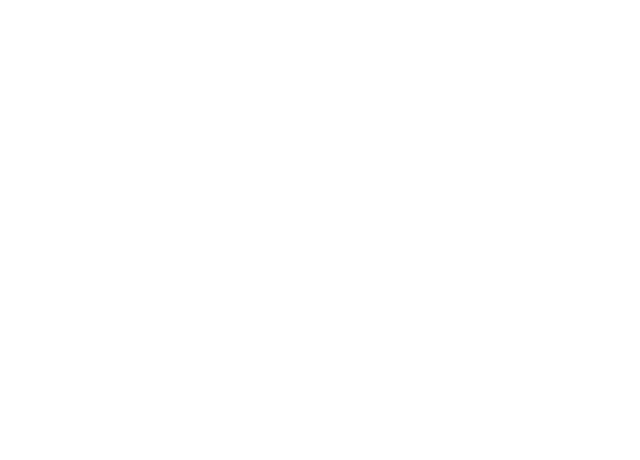
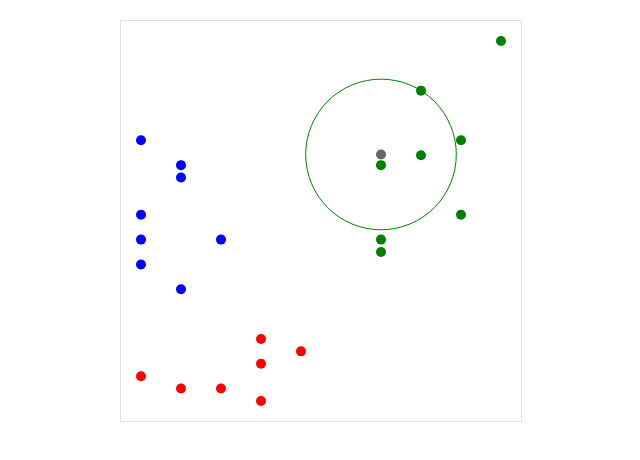
Before and after one commit to pandaboy/mljs, a plain HTML site: page k-nearest-neighbour/index.html in a window 1280 px wide. Shown: the whole page, without its empty margins (319-959 px from the left). Drawn offline with Linux system fonts and the light colour scheme.

Commit message:
Complete example with sample data

```diff
--- a/k-nearest-neighbour/index.html
+++ b/k-nearest-neighbour/index.html
@@ -3,9 +3,18 @@
   <head>
     <title>k-Nearest-Neighbour</title>
     <script src="js/script.js"></script>
+    <style type="text/css">
+    #canvas {
+      width:400px;
+      height:400px;
+      border:1px solid #dfdfdf;
+      display:block;
+      margin:20px auto;
+    }
+    </style>
   </head>
 
   <body>
-    <canvas id="canvas" width="400" height="400"></canvas>
+    <canvas id="canvas" width="400px" height="400px"></canvas>
   </body>
 </html>
--- a/k-nearest-neighbour/js/script.js
+++ b/k-nearest-neighbour/js/script.js
@@ -8,11 +8,11 @@ var Node = function(object) {
 
 Node.prototype.measureDistances = function(area_range_obj, rooms_range_obj) {
   var rooms_range = rooms_range_obj.max - rooms_range_obj.min;
-  var area_range = area_range_obj.max - area_range_obj.min;
+  var area_range  = area_range_obj.max - area_range_obj.min;
 
   for(var i in this.neighbours)
   {
-    var neighbour = this.neighbour[i];
+    var neighbour = this.neighbours[i];
 
     var delta_rooms = neighbour.rooms - this.rooms;
     delta_rooms = (delta_rooms) / rooms_range;
@@ -48,7 +48,7 @@ Node.prototype.guessType = function(k) {
 
   for ( var type in types ) {
     if(types[type] > guess.count) {
-      guess.type = type;
+      guess.type  = type;
       guess.count = types[type];
     }
   }
@@ -83,17 +83,17 @@ NodeList.prototype.calculateRanges = function() {
       this.rooms.max = this.nodes[i].rooms;
     }
 
-    if(this.nodes[i].areas > this.areas.max) {
+    if(this.nodes[i].area > this.areas.max) {
       this.areas.max = this.nodes[i].area;
     }
 
-    if(this.nodes[i].areas < this.areas.min) {
+    if(this.nodes[i].area < this.areas.min) {
       this.areas.min = this.nodes[i].area;
     }
   }
 };
 
-NodeList.prototype.determineUknown = function() {
+NodeList.prototype.determineUnknown = function() {
   this.calculateRanges();
 
   /*
@@ -123,3 +123,135 @@ NodeList.prototype.determineUknown = function() {
     }
   }
 };
+
+NodeList.prototype.draw = function(canvas_id) {
+  var rooms_range = this.rooms.max - this.rooms.min;
+  var area_range  = this.areas.max - this.areas.min;
+
+  var canvas = document.getElementById(canvas_id);
+  var ctx    = canvas.getContext('2d');
+  var width  = 400;
+  var height = 400;
+
+  ctx.clearRect(0, 0, width, height);
+
+  for ( var i in this.nodes ) {
+    ctx.save();
+
+    switch(this.nodes[i].type)
+    {
+      case 'apartment':
+        ctx.fillStyle = 'red';
+        break;
+
+      case 'house':
+        ctx.fillStyle = 'green';
+        break;
+
+      case 'flat':
+        ctx.fillStyle = 'blue';
+        break;
+
+      default:
+        ctx.fillStyle = '#666666';
+    }
+
+    var padding = 40;
+
+    var x_shift_pct = (width - padding) / width;
+    var y_shift_pct = (height - padding) / height;
+
+    var x = (this.nodes[i].rooms - this.rooms.min) * (width / rooms_range) * x_shift_pct + (padding/2);
+    var y = (this.nodes[i].area - this.areas.min) * (height / area_range) * y_shift_pct + (padding/2);
+    y = Math.abs(y - height);
+
+    ctx.translate(x, y);
+    ctx.beginPath();
+    ctx.arc(0, 0, 5, 0, Math.PI*2, true);
+    ctx.fill();
+    ctx.closePath();
+
+    // if this is an unknown node, draw the radius of influence
+    if (!this.nodes[i].type) {
+      switch(this.nodes[i].guess.type)
+      {
+        case 'apartment':
+          ctx.strokeStyle = 'red';
+          break;
+
+        case 'house':
+          ctx.strokeStyle = 'green';
+          break;
+
+        case 'flat':
+          ctx.strokeStyle = 'blue';
+          break;
+
+        default:
+          ctx.strokeStyle = '#666666';
+      }
+
+      var radius = this.nodes[i].neighbours[this.k - 1].distance * width;
+
+      radius *= x_shift_pct;
+
+      ctx.beginPath();
+      ctx.arc(0, 0, radius, 0, Math.PI * 2, true);
+      ctx.stroke();
+      ctx.closePath();
+    }
+
+    ctx.restore();
+  }
+};
+
+var nodes;
+
+var data = [
+    {rooms: 1, area: 350, type: 'apartment'},
+    {rooms: 2, area: 300, type: 'apartment'},
+    {rooms: 3, area: 300, type: 'apartment'},
+    {rooms: 4, area: 250, type: 'apartment'},
+    {rooms: 4, area: 500, type: 'apartment'},
+    {rooms: 4, area: 400, type: 'apartment'},
+    {rooms: 5, area: 450, type: 'apartment'},
+
+    {rooms: 7,  area: 850,  type: 'house'},
+    {rooms: 7,  area: 900,  type: 'house'},
+    {rooms: 7,  area: 1200, type: 'house'},
+    {rooms: 8,  area: 1500, type: 'house'},
+    {rooms: 9,  area: 1300, type: 'house'},
+    {rooms: 8,  area: 1240, type: 'house'},
+    {rooms: 10, area: 1700, type: 'house'},
+    {rooms: 9,  area: 1000, type: 'house'},
+
+    {rooms: 1, area: 800,  type: 'flat'},
+    {rooms: 3, area: 900,  type: 'flat'},
+    {rooms: 2, area: 700,  type: 'flat'},
+    {rooms: 1, area: 900,  type: 'flat'},
+    {rooms: 2, area: 1150, type: 'flat'},
+    {rooms: 1, area: 1000, type: 'flat'},
+    {rooms: 2, area: 1200, type: 'flat'},
+    {rooms: 1, area: 1300, type: 'flat'},
+];
+
+var run = function(){
+  nodes = new NodeList(3);
+
+  for(var i in data) {
+    nodes.add(new Node(data[i]));
+  }
+
+  var random_rooms = Math.round( Math.random() * 10 );
+  var random_area  = Math.round( Math.random() * 2000 );
+
+  nodes.add( new Node({rooms: random_rooms, area: random_area, type: false }));
+
+  nodes.determineUnknown();
+  nodes.draw("canvas");
+};
+
+window.onload = function(){
+  setInterval(run, 5000);
+  run();
+};
```
